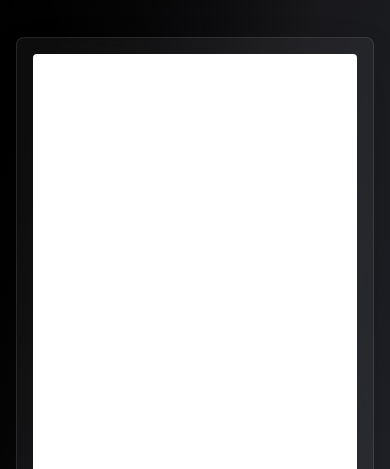
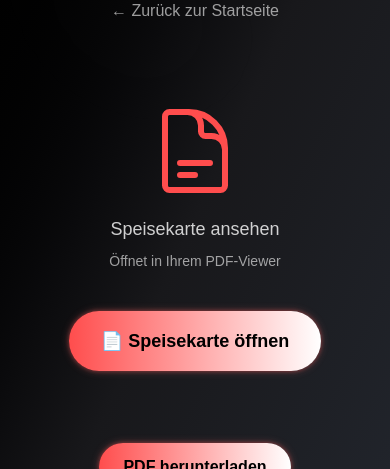
Before and after one commit to fynnschulz/saray, a Next.js app: page /menu in a window 390 px wide. Shown: the part 203-672 px from the top of the page. Built offline with nearby package versions, Linux system fonts and the light colour scheme.

Commit message:
Fix mobile PDF view - open in native viewer

```diff
--- a/pages/menu.tsx
+++ b/pages/menu.tsx
@@ -58,12 +58,32 @@ export default function Menu() {
             </Link>
           </div>
 
-          <div className="bg-white/5 backdrop-blur-sm rounded-lg p-4 shadow-2xl border border-white/10">
+          {/* Desktop View: Iframe */}
+          <div className="hidden md:block bg-white/5 backdrop-blur-sm rounded-lg p-4 shadow-2xl border border-white/10">
             <iframe
               src="/speisekarte.pdf"
               className="w-full h-[80vh] rounded"
               title="Speisekarte"
             />
+          </div>
+
+          {/* Mobile View: Open Button */}
+          <div className="md:hidden flex flex-col items-center justify-center gap-6 py-12">
+            <div className="text-center mb-4">
+              <svg xmlns="http://www.w3.org/2000/svg" fill="none" viewBox="0 0 24 24" strokeWidth={1.5} stroke="currentColor" className="w-24 h-24 mx-auto text-[#ff4d4d] mb-4">
+                <path strokeLinecap="round" strokeLinejoin="round" d="M19.5 14.25v-2.625a3.375 3.375 0 00-3.375-3.375h-1.5A1.125 1.125 0 0113.5 7.125v-1.5a3.375 3.375 0 00-3.375-3.375H8.25m0 12.75h7.5m-7.5 3H12M10.5 2.25H5.625c-.621 0-1.125.504-1.125 1.125v17.25c0 .621.504 1.125 1.125 1.125h12.75c.621 0 1.125-.504 1.125-1.125V11.25a9 9 0 00-9-9z" />
+              </svg>
+              <p className="text-white/80 text-lg mb-2">Speisekarte ansehen</p>
+              <p className="text-white/60 text-sm">Öffnet in Ihrem PDF-Viewer</p>
+            </div>
+            <a
+              href="/speisekarte.pdf"
+              target="_blank"
+              rel="noopener noreferrer"
+              className="inline-block px-8 py-4 rounded-full text-black font-bold text-lg shadow-lg hover:scale-105 hover:shadow-2xl transition-all duration-200 btn-glow-red btn-gradient-animate"
+            >
+              📄 Speisekarte öffnen
+            </a>
           </div>
 
           <div className="text-center mt-6">
```
